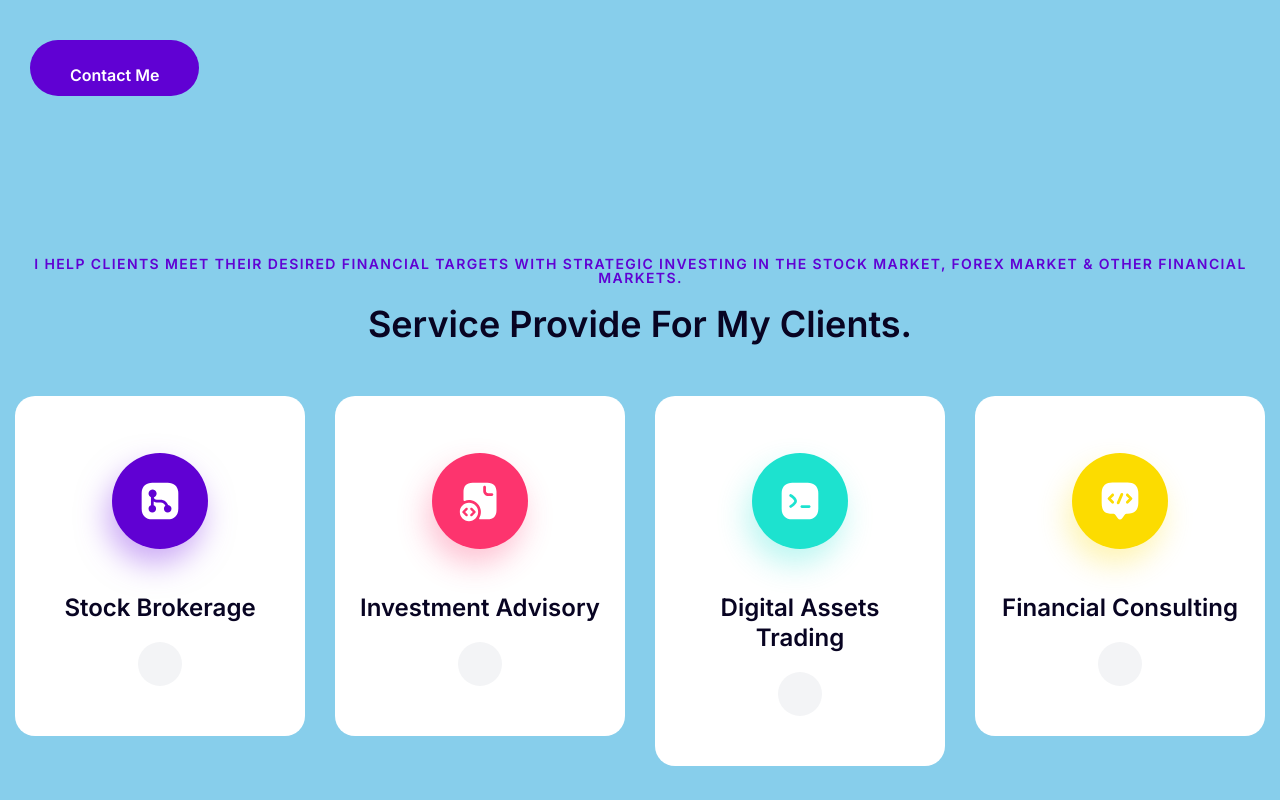
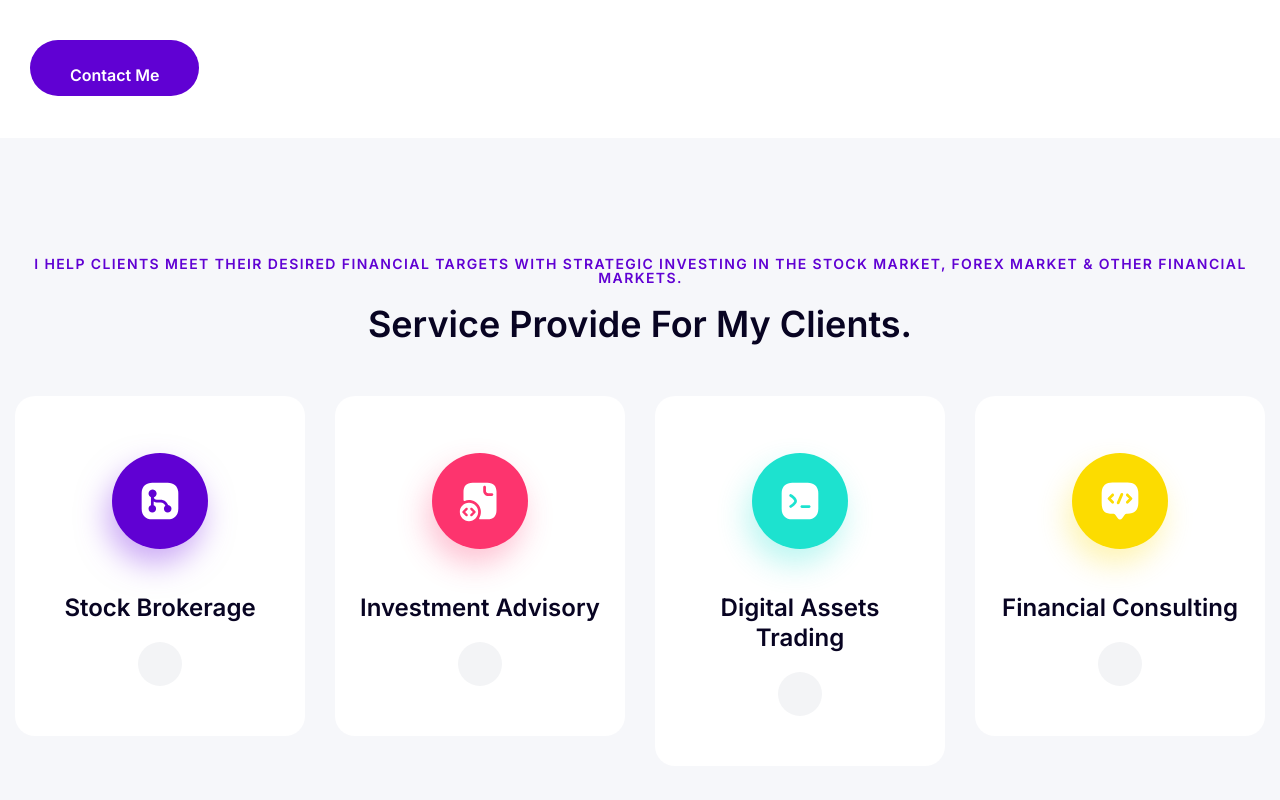
Before and after one commit to Enthernetcode/Portfolio-martins, a plain HTML site: page index.html in a window 1280 px wide. Shown: the part 780-1580 px from the top of the page. Drawn offline with nearby package versions, Linux system fonts and the light colour scheme; a web font is replaced by a local one.

Commit message:
Update index.html

```diff
--- a/index.html
+++ b/index.html
@@ -15,7 +15,7 @@
     <link rel="apple-touch-icon-precomposed" href="logo.png">
 </head>
 
-<body class="body header-fixed counter-scroll is_light" style="background-color: skyblue;">
+<body class="body header-fixed counter-scroll is_light">
 
     <div class="preload preload-container">
 
@@ -132,7 +132,7 @@
                 </div>
             </section>
 
-            <section id="service" class="tf-section2 flat-service" style="background-color: skyblue;">
+            <section id="service" class="tf-section2 flat-service">
                 <div class="themes-container">
                     <div class="row">
                         <div class="col-lg-12 col-md-12 col-sm-12">
@@ -571,7 +571,7 @@
                 </div>
             </section>
 
-            <div class="widget-social-footer bt-footer home-style" style=" background-color: skyblue;">
+            <div class="widget-social-footer bt-footer home-style">
                 <div class="themes-container">
                     <div class="row justify-content-center">
                         <div class="col-lg-3 col-md-12 col-sm-12">
```
